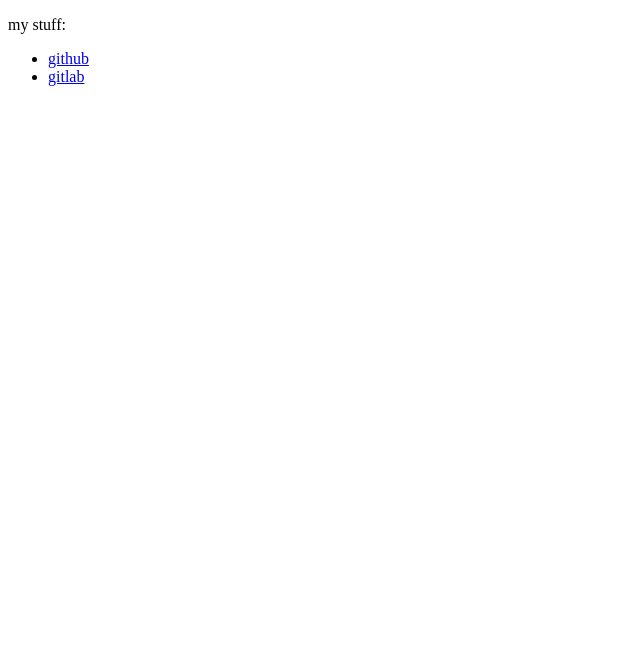
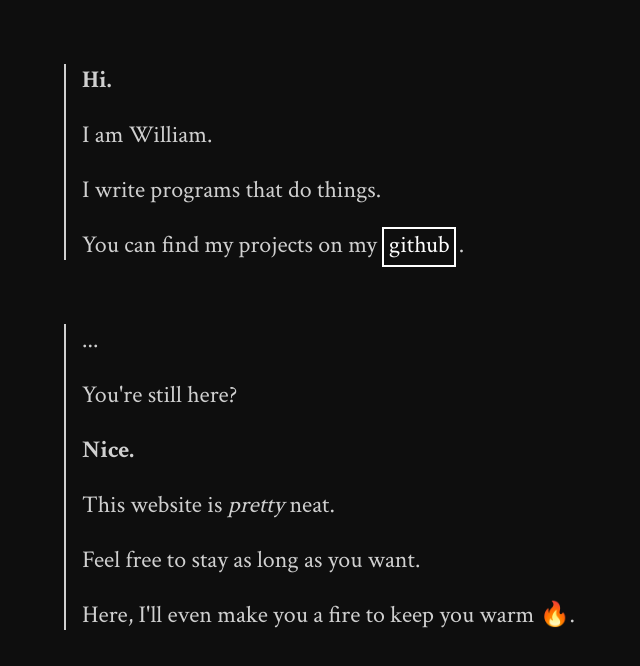
Before and after one commit to wdhg/wdhg.github.io, a plain HTML site: page index.html in a window 1280 px wide. Shown: the whole page, without its empty margins (0-640 px from the left). Drawn offline with Linux system fonts and the light colour scheme.

Commit message:
redo website

```diff
--- /dev/null
+++ b/index.css
@@ -0,0 +1,56 @@
+html {
+  background: #0e0e0e;
+  color: #d0d0d0;
+}
+
+body {
+  font-family: 'Crimson Text', serif;
+  margin: 4em;
+}
+
+a {
+  color: #ffffff;
+  text-decoration: none;
+  border-style: solid;
+  border-width: 2px;
+  border-radius: 0px;
+  padding-left: 0.2em;
+  padding-right: 0.2em;
+  padding-bottom: 0.2em;
+  margin-right: 0.1em;
+}
+
+p {
+  font-size: 1.5rem;
+}
+
+b {
+  font-size: 1.5rem;
+}
+
+@keyframes fade-in {
+  0% {
+    opacity: 0%;
+  }
+
+  75% {
+    opacity: 0%;
+  }
+
+  100% {
+    opacity: 100%;
+  }
+}
+
+.section {
+  border-left-style: solid;
+  padding-left: 1em;
+  border-width: 2px;
+  margin-top: 4em;
+  margin-bottom: 4em;
+}
+
+.delayed {
+  animation-name: fade-in;
+  animation-duration: 2s;
+}
--- a/index.html
+++ b/index.html
@@ -2,15 +2,26 @@
 <html>
 
 <head>
+  <link href="https://fonts.googleapis.com/css2?family=Crimson+Text:wght@400;700&display=swap" rel="stylesheet">
+  <link rel='stylesheet' href='./index.css'>
   <title>me is wdhg</title>
 </head>
 
 <body>
-  <p>my stuff:</p>
-  <ul>
-    <li><a href='https://github.com/wdhg'>github</a></li>
-    <li><a href='https://gitlab.com/wdhg'>gitlab</a></li>
-  </ul>
+  <div class='section'>
+    <p><b>Hi.</b></p>
+    <p>I am William.</p>
+    <p>I write programs that do things.</p>
+    <p>You can find my projects on my <a href='https://github.com/wdhg'>github</a>.</p>
+  </div>
+  <div class='section delayed'>
+    <p>...</p>
+    <p>You're still here?</p>
+    <p><b>Nice.</b></p>
+    <p>This website is <em>pretty</em> neat.</p>
+    <p>Feel free to stay as long as you want.</p>
+    <p>Here, I'll even make you a fire to keep you warm &#x1F525;.</p>
+  </div>
 </body>
 
 </html>
```
